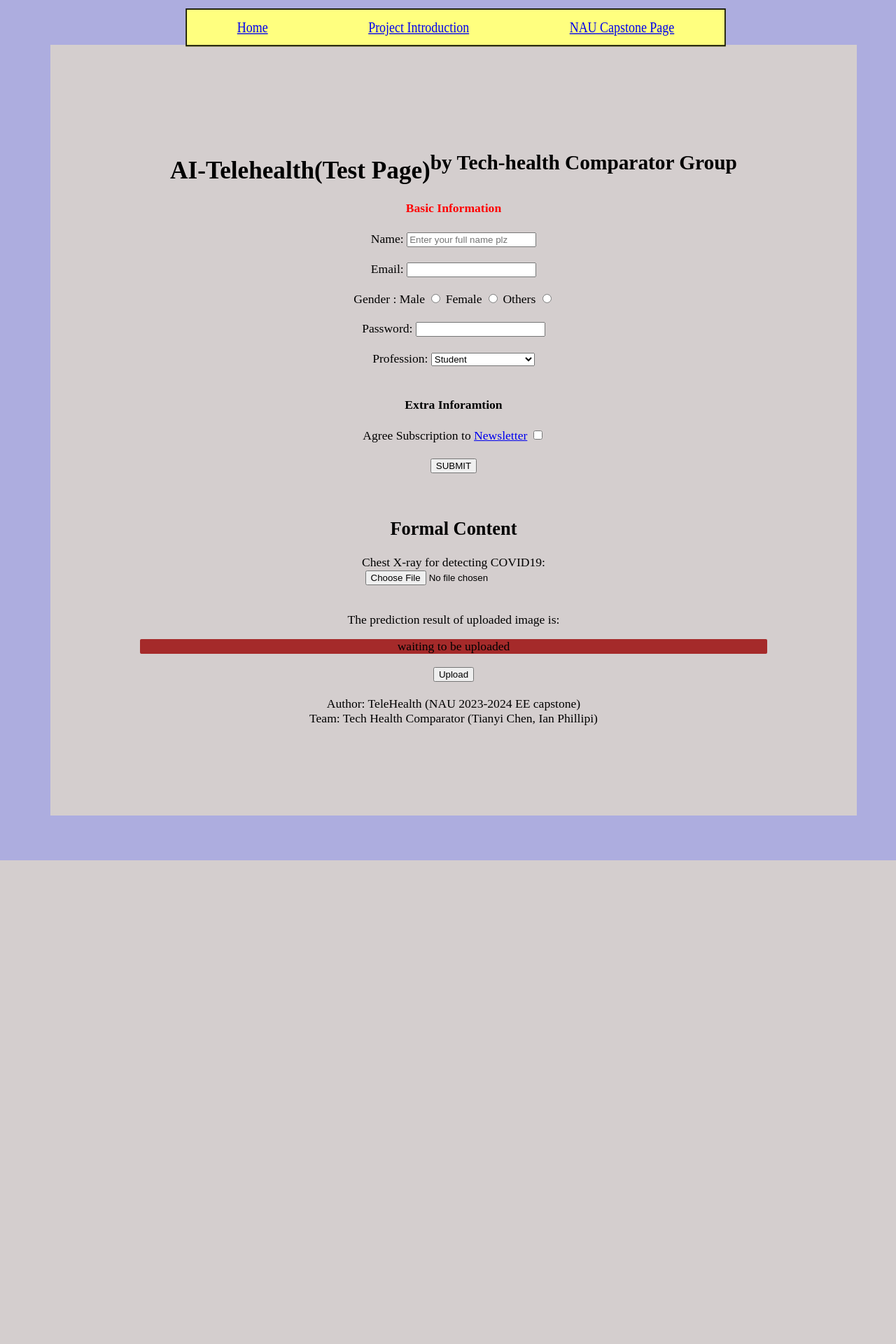
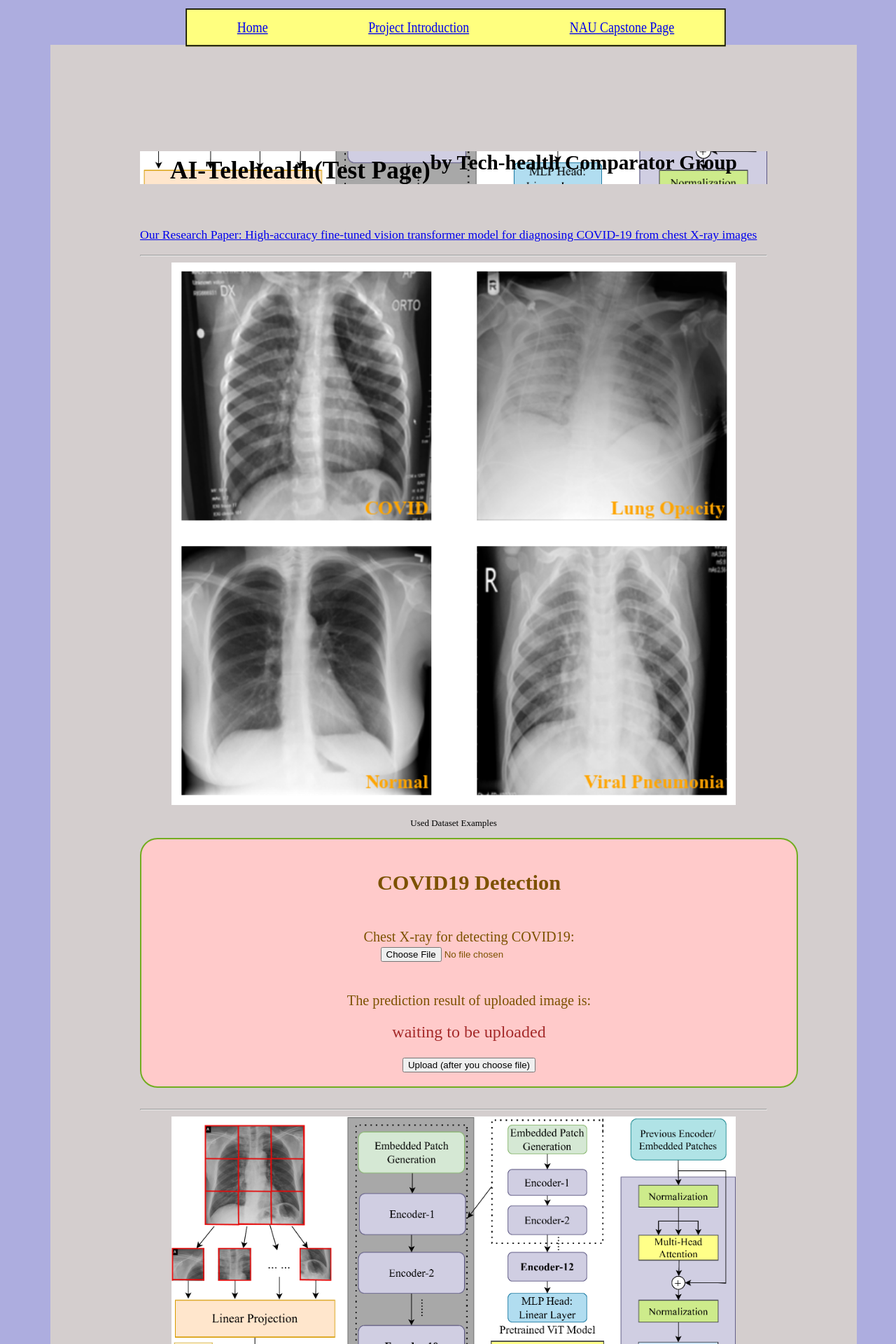
Before and after one commit to TyBruceChen/NAU-AI-Telehealth-Web-App, a Flask app: page / in a window 1280 px wide. Shown: the top 1920 px of the page at 70% size. Before the commit the page ends 1229 px from the top, so only its background shows below. Run offline with Flask 3, Linux system fonts and the light colour scheme; parts of the project's set-up code (start-up, migrations or seed data) failed here and were passed over.

Commit message:
Add files via upload

```diff
--- a/static/styles.css
+++ b/static/styles.css
@@ -35,6 +35,8 @@ body{
 }
 
 .container{
+    max-width: 1500px;
+
     display: flex;
     flex-direction: column;
 
@@ -46,11 +48,38 @@ body{
     text-align: center;
 }
 
+h1{
+    background-image: url("ViT structure Paper.png");
+    background-size: cover;
+    background-position: center;
+    background-repeat: no-repeat;
+}
+
 a:hover{
     color: orange;
 }
 
 #prediction{
-    border-radius: 2px;
-    background-color: brown;
+    font-size: x-large;
+    color: brown;
 }
+
+.imgUpload{
+    width: 100%;
+    color: rgb(124, 81, 0);
+    background-color: rgb(255, 202, 202);
+
+    border-radius: 25px;
+    border: 2px solid #72AD20;
+    padding: 20px;
+    width: 100%;
+    height: 120%;
+    font-size: 115%;
+}
+
+.imgUpload:hover{
+    transition-duration: 1s;
+    transition-timing-function: linear;
+
+    background-color: rgb(236, 173, 173);
+}
--- a/templates/index.html
+++ b/templates/index.html
@@ -3,7 +3,7 @@
 <head>
     <title>Web-App Tele Health</title>
     <meta charset="utf-8">
-    <meta name="keywords" content="CS212 NAU homework3, Tianyi Chen">
+    <meta name="keywords" content="AI-Telehealth, COVID-19 Detector">
     <meta name="viewport" content="width=device-width, initial-scale=1.0">
     <link rel="stylesheet" href="static/styles.css">
 </head>
@@ -24,62 +24,23 @@
     <div class="container">
     <main>
         <h1>AI-Telehealth(Test Page)<sup>by Tech-health Comparator Group</sup></h1>
-        <form action="../login/index.html" method="get">
-            <section id="basic information">
-                <div class="CSStest"><h4>Basic Information</h4></div>
-
-                <label for="name">Name:</label>
-                <input type="text" name="name" id="name" placeholder="Enter your full name plz" required>
-                <br><br>
-
-                <label for="email">Email:</label>
-                <input type="email" name="email" id="email" required>
-                <br><br>
-
-                <div class="extra-gender">
-                    <label for="gender">Gender :</label>
-
-                    <label for="male">Male</label>
-                    <input type="radio" name="gender" id="male">
-
-                    <label for="female">Female</label>
-                    <input type="radio" name="gender" id="female">
-
-                    <label for="others">Others</label>
-                    <input type="radio" name="gender" id="others">
-                </div>
         <br>
 
-                <label for="password">Password:</label>
-                <input type="password" name="password" id="password" required>
-                <br><br>
+        <div>
+            <a href="https://www.researchgate.net/publication/377103421_High-accuracy_fine-tuned_vision_transformer_model_for_diagnosing_COVID-19_from_chest_X-ray_images"><p style="text-align: left;">Our Research Paper: High-accuracy fine-tuned vision transformer model for diagnosing COVID-19 from chest X-ray images</p></a>
+        </div>
 
-                <div class="Dropdown Selections">
-                    <label for="profession">Profession:</label>
-                    <select name="profession" id="profession" required>
-                        <option value="student">Student</option>
-                        <option value="working-professional">Working Professional</option>
-                        <option value="professor">Professor</option>
-                    </select>
-                    <br><br>
+        <hr>
+
+        <div>
+            <img src="static/dataset_img_display.png" alt="Dataset Example" width="90%">
+            <p style="text-align: center; font-size: small;">Used Dataset Examples</p>
         </div>
-            </section>
 
-            <section id="extra information">
-                <h4>Extra Inforamtion</h4>
-
-
-                <label for="subscribe">Agree Subscription to <a href="https://en.wikipedia.org/wiki/Newsletter#:~:text=A%20newsletter%20is%20a%20printed,of%20interest%20to%20its%20recipients.">Newsletter</a></label>
-                <input type="checkbox" name="subscribe" id="subscribe">
-            </section>
+        <div class="imgUpload">
+            <h2>COVID19 Detection</h2>
+            <form action="/" method="post" enctype="multipart/form-data">
                 <br>
-
-            <input type="submit" value="SUBMIT">
-        </form>
-        <br><br>
-
-        <h2>Formal Content</h2>
-        <form action="/" method="post" enctype="multipart/form-data">
                 <label for="pic">Chest X-ray for detecting COVID19: </label>
                 <br>
                 <input type="file" name="pic" id="pic">
@@ -87,14 +48,25 @@
 
                 <p>The prediction result of uploaded image is: <div id="prediction">waiting to be uploaded</div></p>
 
-            <input type="submit" value="Upload">
+                <input type="submit" value="Upload (after you choose file)">
             </form>
+        </div>
+        <br><hr>
+        <div>
+            <img src="static/ViT structure Paper.png" alt="Our Proposed Model" width="90%">
+            <p style="text-align: center; font-size: small;">Our Proposed Model</p>
+            <img src="static/Confusion Matrix.png" alt="Confusion Matrix" width="90%">
+            <p style="text-align: center; font-size: small;">Confusion Matrix (prediction accuracy of our proposed model from the test set)</p>
+            <img src="static/Acc_comparison_between_experimented_models.png" alt="Comparison" width="90%">
+            <p style="text-align: center; font-size: small;">Comparison with other state-of-the-art models (Accuracy)</p>
+        </div>
 
     <br>
     </main>
 
     <footer>
-        <h7>Author: TeleHealth (NAU 2023-2024 EE capstone) <br> Team: Tech Health Comparator (Tianyi Chen, Ian Phillipi)</h7>
+        <h6>Author: TeleHealth <sup>(NAU 2023-2024 EE capstone)</sup> <br> Team: Tech Health Comparator (Tianyi Chen, Ian Phillipi)
+        <br> Contact Info: <a href="mailto: tc922@nau.edu">tc922@nau.edu</a> / <a href="https://github.com/TyBruceChen">TyBruceChen</a><sup>GitHub</sup></h6>
     </footer>
     </div>
 </body>
```
Also changed, not shown: templates/template.html (added, +101 -0 lines), static/Acc_comparison_between_experimented_models.png (added), static/Confusion Matrix.png (added), static/ViT structure Paper.png (added), static/dataset_img_display.png (added). Lines whose indentation alone changed are shown as unchanged.
